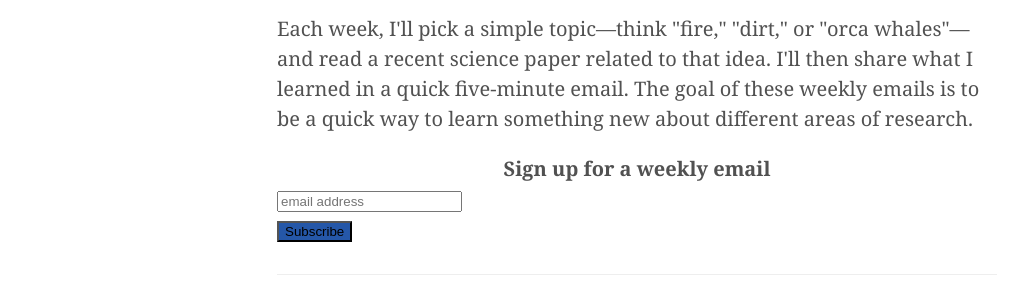
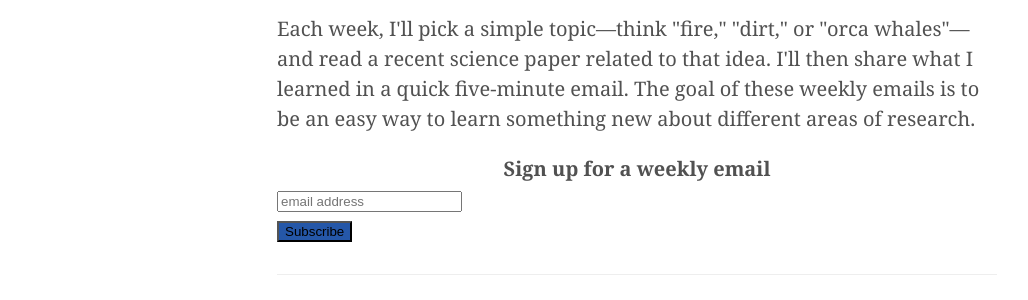
Before and after one commit to mobeets/paper-trails, a Jekyll site: the page built from index.html, in a window 1280 px wide. Shown: the part 431-731 px from the top of the page, without its empty margins (3-1031 px from the left). Built offline with Jekyll 4.4.1, drawn with Linux system fonts in a browser that asks for light colours; some web fonts are replaced; the list of posts is cut into pages by our own code; comment, search, counter and statistics services are not loaded.

Commit message:
better img credit

```diff
--- a/_layouts/post.html
+++ b/_layouts/post.html
@@ -7,7 +7,10 @@
 <div class="post">
   <h1 class="post-title">{{ page.title }}</h1>
   <span class="post-date">{{ page.date | date_to_string }}</span>
-  <img src="{{ site.baseurl }}/public/images/banners/week{{page.number}}.png" alt="art by Taylor Dunn" style="">
+  <div class="banner-image">
+    <img src="{{ site.baseurl }}/public/images/banners/week{{page.number}}.png" alt="art by Taylor Dunn" style="margin-bottom: 0px;">
+    <span class="artist-name" style="float: right; clear: both; font-size: 0.7rem; ">Art by Taylor Dunn</span>
+  </div><br>
   {{ content }}
 </div>
 <hr>
--- a/index.html
+++ b/index.html
@@ -8,7 +8,7 @@
 <!-- <p>Learning about research in a new area can be daunting, so it's best to start small.</p> -->
 <img src="{{ site.baseurl }}/public/images/sontag.png" alt="Susan Sontag in a bear costume" style="padding: 0px 0px 0px 0px; width: 100%; min-width: 310px;">
 
-<p>Each week, I'll pick a simple topic&mdash;think "fire," "dirt," or "orca whales"&mdash;and read a recent science paper related to that idea. I'll then share what I learned in a quick five-minute email. The goal of these weekly emails is to be a quick way to learn something new about different areas of research.</p>
+<p>Each week, I'll pick a simple topic&mdash;think "fire," "dirt," or "orca whales"&mdash;and read a recent science paper related to that idea. I'll then share what I learned in a quick five-minute email. The goal of these weekly emails is to be an easy way to learn something new about different areas of research.</p>
 
 <b><center>Sign up for a weekly email</center></b>
 {% include signup.html %}
```
